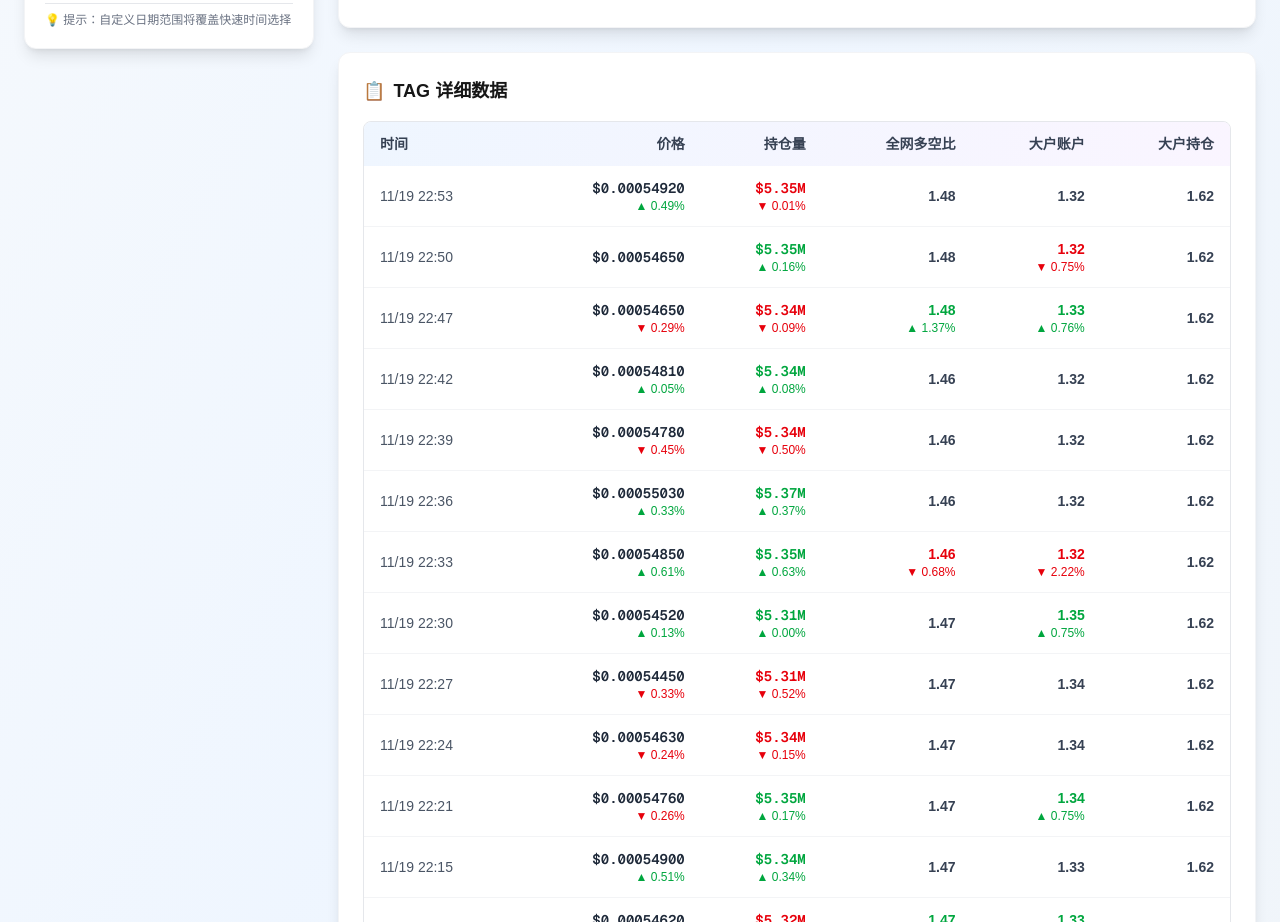
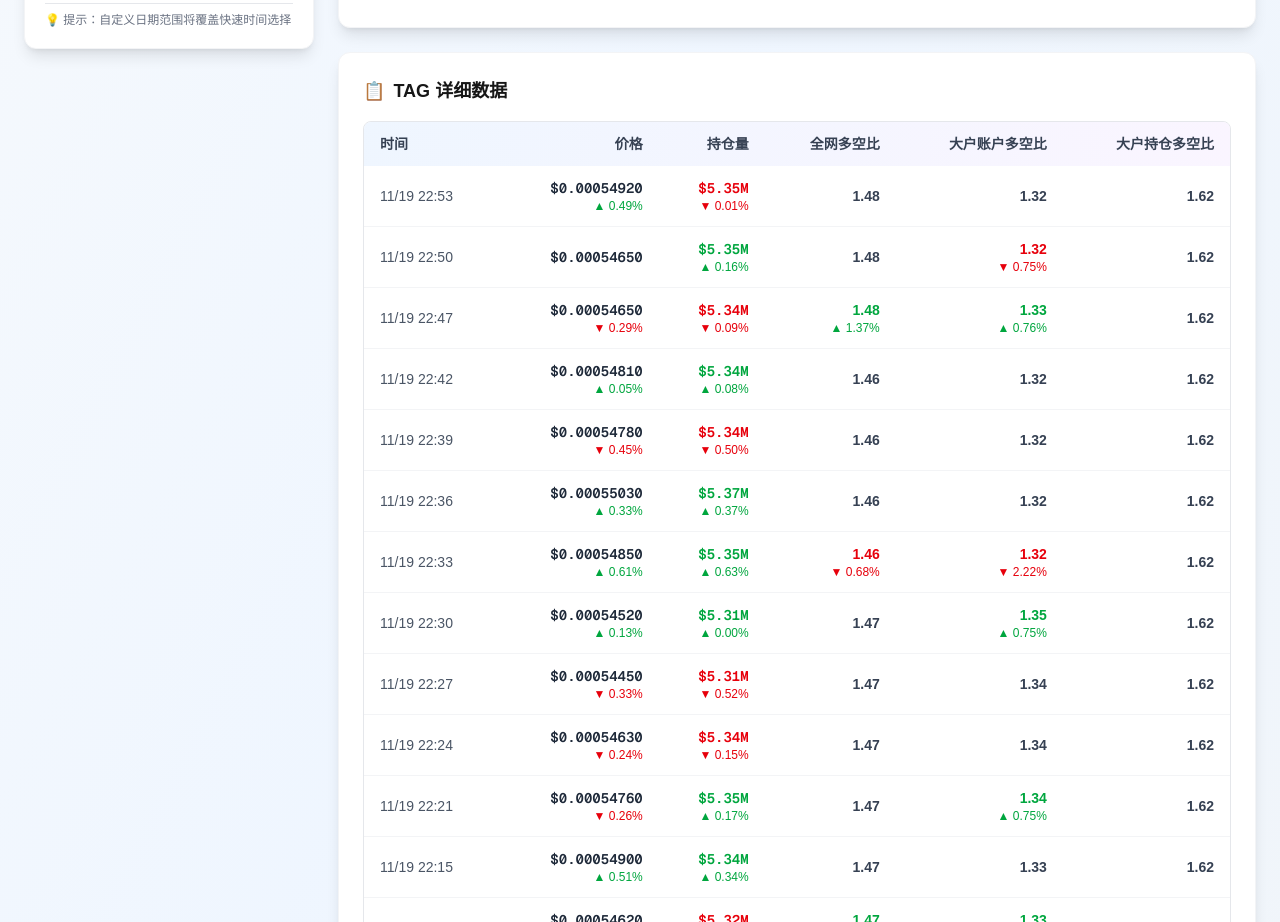
Before and after one commit to lovecloo/crypto-monitor-web, a Next.js app: page / in a window 1280 px wide. Shown: the part 969-1891 px from the top of the page. Built offline with nearby package versions, Linux system fonts and the light colour scheme.

Commit message:
修复: 表格表头显示完整名称（大户账户多空比、大户持仓多空比）

```diff
--- a/components/DataTable.tsx
+++ b/components/DataTable.tsx
@@ -77,8 +77,8 @@ export default function DataTable({ data, timeRange, coinSymbol }: DataTableProp
               <th className="px-4 py-3 text-right font-semibold text-gray-700">价格</th>
               <th className="px-4 py-3 text-right font-semibold text-gray-700">持仓量</th>
               <th className="px-4 py-3 text-right font-semibold text-gray-700">全网多空比</th>
-              <th className="px-4 py-3 text-right font-semibold text-gray-700">大户账户</th>
-              <th className="px-4 py-3 text-right font-semibold text-gray-700">大户持仓</th>
+              <th className="px-4 py-3 text-right font-semibold text-gray-700">大户账户多空比</th>
+              <th className="px-4 py-3 text-right font-semibold text-gray-700">大户持仓多空比</th>
             </tr>
           </thead>
           <tbody className="bg-white">
```
